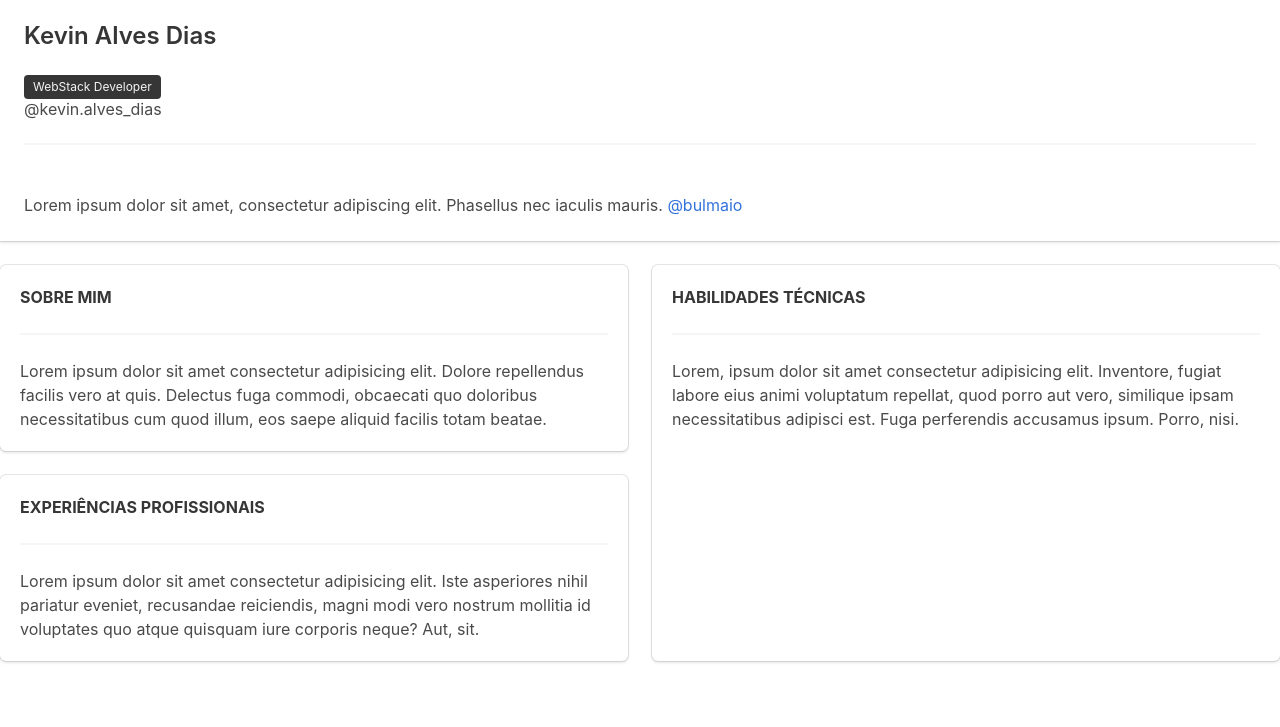
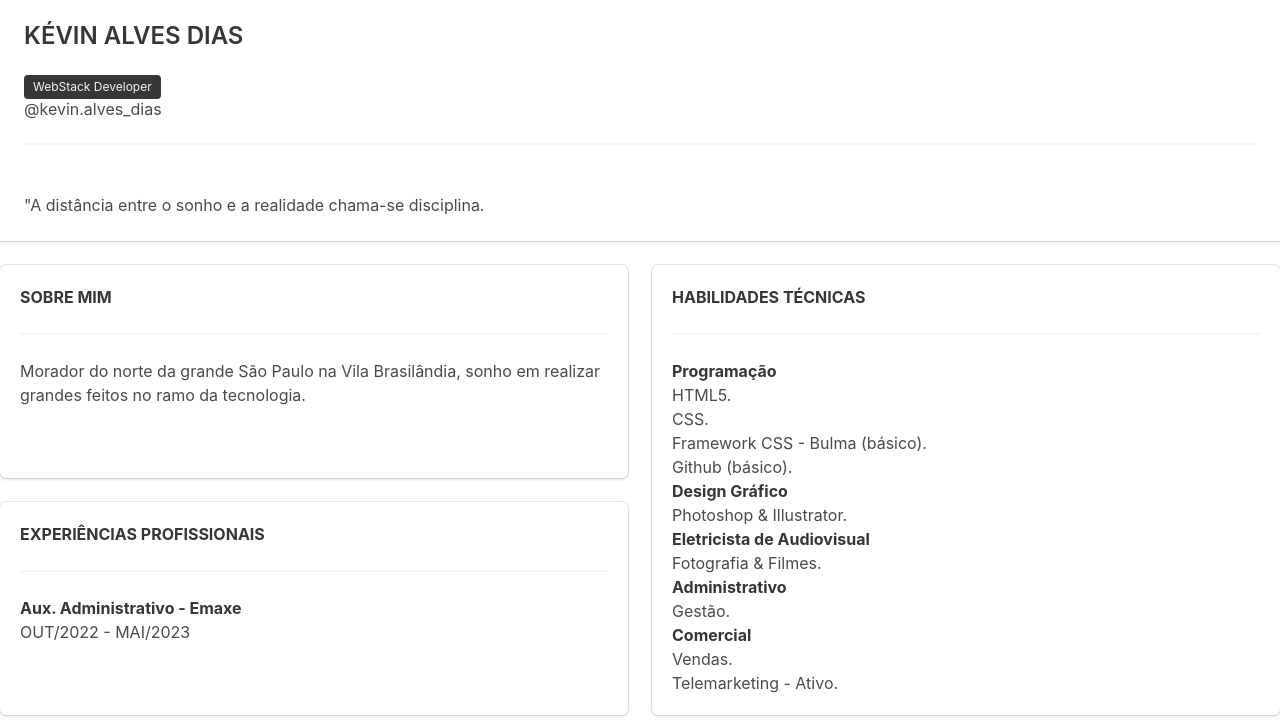
Before and after one commit to KAD6752/Kevin_Portif-lio, a plain HTML site: page index.html in a window 1280 px wide. Shown: the part 1014-1741 px from the top of the page. Before the commit the page ends 1687 px from the top, so only its background shows below. Drawn offline with nearby package versions, Linux system fonts and the light colour scheme.

Commit message:
Final_Portifólio

```diff
--- a/index.html
+++ b/index.html
@@ -32,7 +32,7 @@
             <div class="card-content">
               <div class="media">
                 <div class="media-content">
-                  <p class="title is-4">Kevin Alves Dias</p>
+                  <p class="title is-4"><STRONg>KÉVIN ALVES DIAS</STRONg></p>
                   <span class="tag is-dark">WebStack Developer</span>
                   <p class="subtitle is-6">@kevin.alves_dias</p>
                   <hr>
@@ -40,8 +40,7 @@
               </div>
 
               <div class="content">
-                Lorem ipsum dolor sit amet, consectetur adipiscing elit.
-                Phasellus nec iaculis mauris. <a>@bulmaio</a>
+                "A distância entre o sonho e a realidade chama-se disciplina.</a>
                 <br>
               </div>
             </div>
@@ -55,19 +54,51 @@
               <article class="tile is-child box">
                 <p><strong>SOBRE MIM</strong></p>
                 <hr>
-                <p>Lorem ipsum dolor sit amet consectetur adipisicing elit. Dolore repellendus facilis vero at quis. Delectus fuga commodi, obcaecati quo doloribus necessitatibus cum quod illum, eos saepe aliquid facilis totam beatae.</p>
+                <p>Morador do norte da grande São Paulo na Vila Brasilândia, sonho em realizar grandes feitos no ramo da tecnologia.</p>
               </article>
               <article class="tile is-child box">
                 <p><strong>EXPERIÊNCIAS PROFISSIONAIS</strong></p>
                 <hr>
-                <p>Lorem ipsum dolor sit amet consectetur adipisicing elit. Iste asperiores nihil pariatur eveniet, recusandae reiciendis, magni modi vero nostrum mollitia id voluptates quo atque quisquam iure corporis neque? Aut, sit.</p>
+                <h3><strong>Aux. Administrativo - Emaxe</strong></h3>
+                <ul>
+                  <li>
+                    <p>OUT/2022 - MAI/2023</p>
+                  </li>
+                </ul>
               </article>
             </div>
             <div class="tile is-parent">
               <article class="tile is-child box">
                 <p><strong>HABILIDADES TÉCNICAS</strong></p>
                 <hr>
-                <p>Lorem, ipsum dolor sit amet consectetur adipisicing elit. Inventore, fugiat labore eius animi voluptatum repellat, quod porro aut vero, similique ipsam necessitatibus adipisci est. Fuga perferendis accusamus ipsum. Porro, nisi.</p>
+                <h3><strong>Programação</strong></h3>
+                <ul>
+                  <li>HTML5.</li>
+                  <li>CSS.</li>
+                  <li>Framework CSS - Bulma (básico).</li>
+                  <li>Github (básico).</li>
+                </ul>
+
+                <h3><strong>Design Gráfico</strong></h3>
+                <ul>
+                  <li>Photoshop & Illustrator.</li>
+                </ul>
+
+                <h3><strong>Eletricista de Audiovisual</strong></h3>
+                <ul>
+                  <li>Fotografia & Filmes.</li>
+                </ul>
+
+                <h3><strong>Administrativo</strong></h3>
+                <ul>
+                  <li>Gestão.</li>
+                </ul>
+
+                <h3><strong>Comercial</strong></h3>
+                <ul>
+                  <li>Vendas.</li>
+                  <li>Telemarketing - Ativo.</li>
+                </ul>
               </article>
             </div>
           </div>
```
Also changed, not shown: contact.html (+18 -9 lines).
